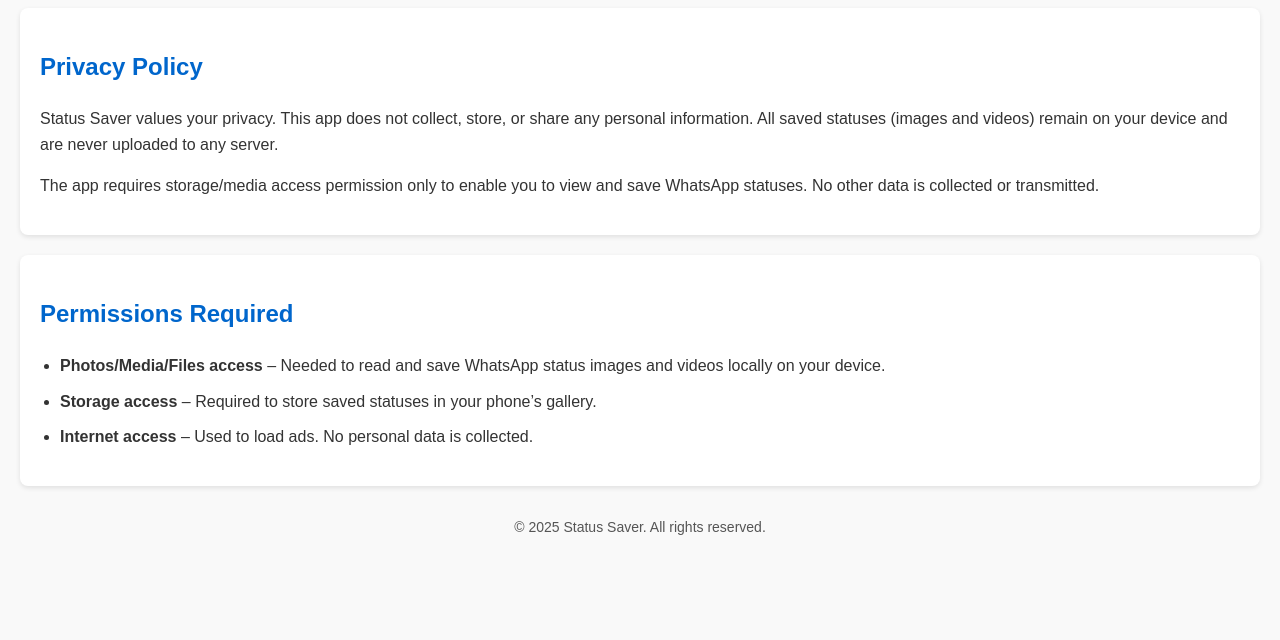
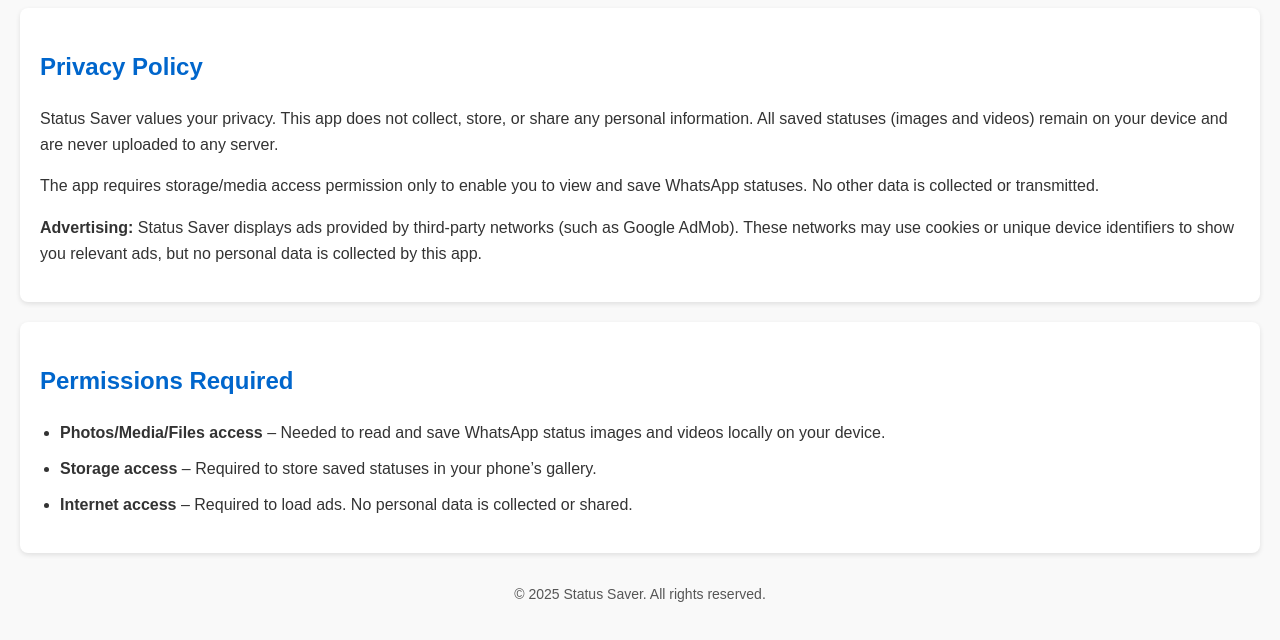
Before and after one commit to Asbdanjah/Status-Saver-Private-Policy, a plain HTML site: page index.html in a window 1280 px wide. Shown: the part 86-726 px from the top of the page. Drawn offline with Linux system fonts and the light colour scheme.

Commit message:
Update index.html

```diff
--- a/index.html
+++ b/index.html
@@ -50,6 +50,10 @@
       The app requires storage/media access permission only to enable you to view and save WhatsApp statuses.
       No other data is collected or transmitted.
     </p>
+    <p>
+      <b>Advertising:</b> Status Saver displays ads provided by third-party networks (such as Google AdMob).
+      These networks may use cookies or unique device identifiers to show you relevant ads, but no personal data is collected by this app.
+    </p>
   </section>
 
   <section>
@@ -57,7 +61,7 @@
     <ul>
       <li><b>Photos/Media/Files access</b> – Needed to read and save WhatsApp status images and videos locally on your device.</li>
       <li><b>Storage access</b> – Required to store saved statuses in your phone’s gallery.</li>
-      <li><b>Internet access</b> – Used to load ads. No personal data is collected.</li>
+      <li><b>Internet access</b> – Required to load ads. No personal data is collected or shared.</li>
     </ul>
   </section>
 
```
